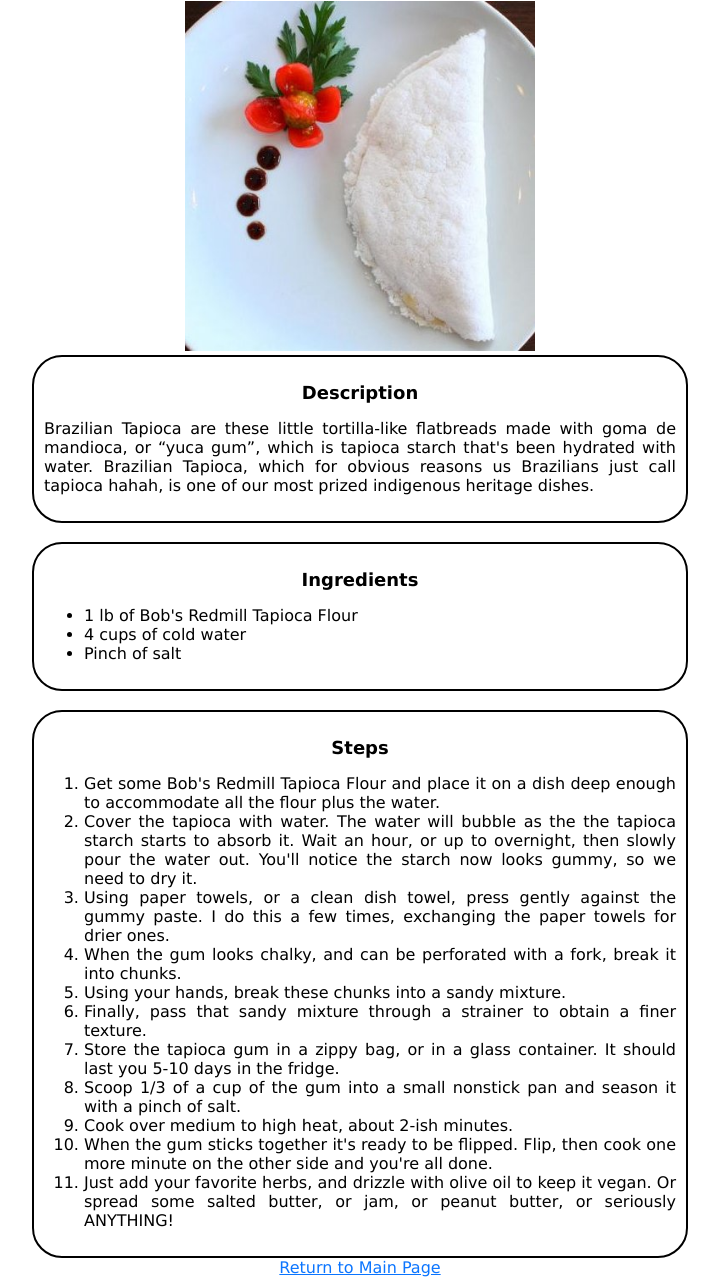
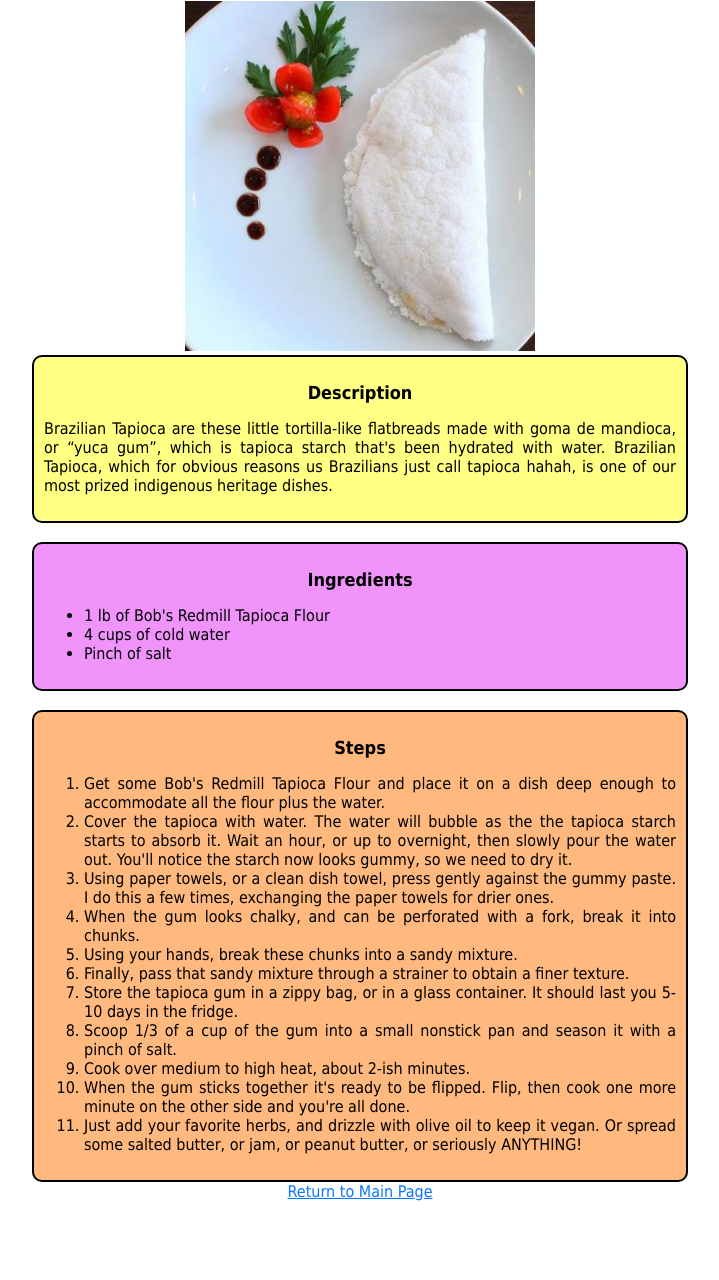
Before and after one commit to julnox/odin-recipes, a plain HTML site: page recipes/tapioca.html in a window 1280 px wide. Shown: the part 80-1360 px from the top of the page, without its empty margins (280-999 px from the left). After the commit the page ends 1289 px from the top, so only its background shows below. Drawn offline with Linux system fonts and the light colour scheme.

Commit message:
Add colors to 'div's

```diff
--- a/css/style.css
+++ b/css/style.css
@@ -1,5 +1,5 @@
 * {
-  font-family: Verdana, Geneva, Tahoma, sans-serif;
+  font-family: Tahoma, sans-serif;
   text-align: center;
 }
 a{
@@ -17,10 +17,19 @@ div {
   width: 50%;
   margin: auto;
   border: 2px solid rgb(0, 0, 0);
-  border-radius: 30px;
+  border-radius: 10px;
   padding: 10px;
 }
 div p,
 div li {
   text-align: justify;
 }
+.description{
+  background-color: rgb(255, 255, 131);
+}
+.ingredients{
+  background-color: rgb(240, 148, 252);
+}
+.steps{
+  background-color: rgb(255, 185, 127);
+}
```
